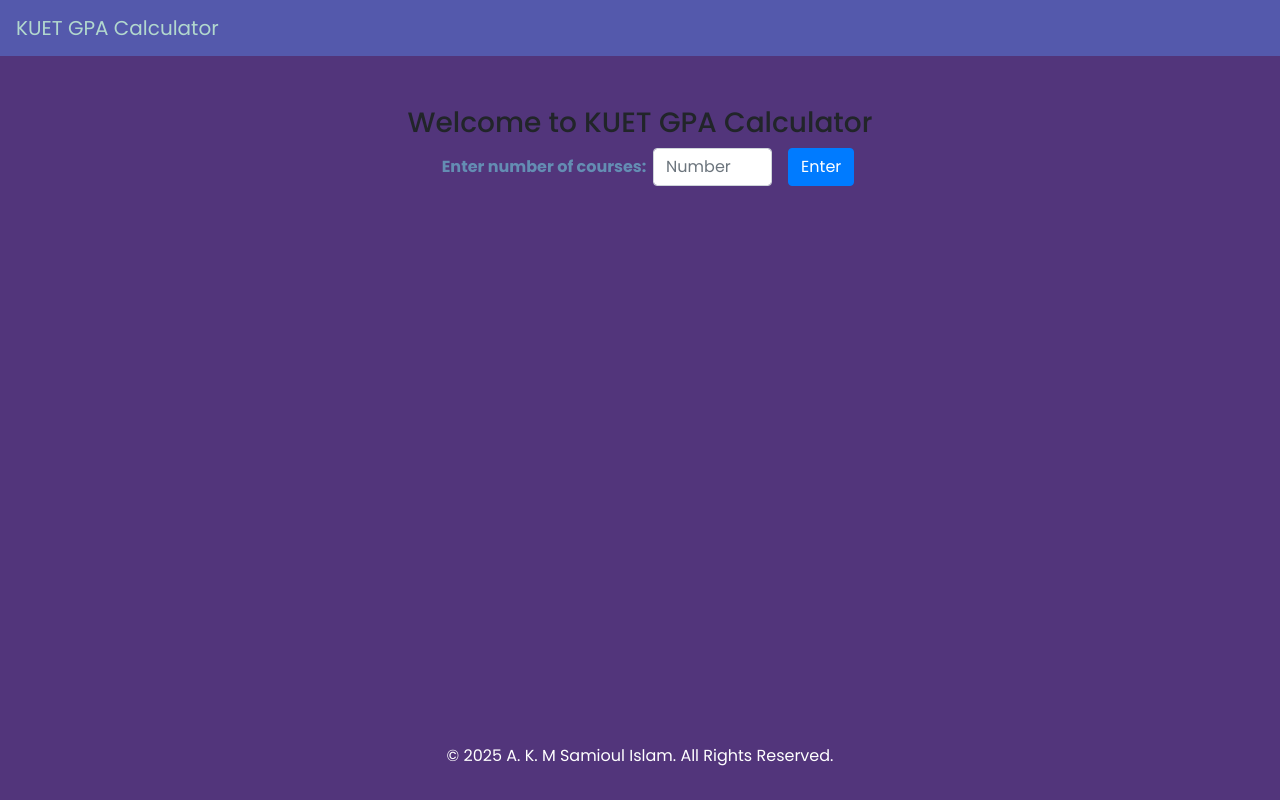
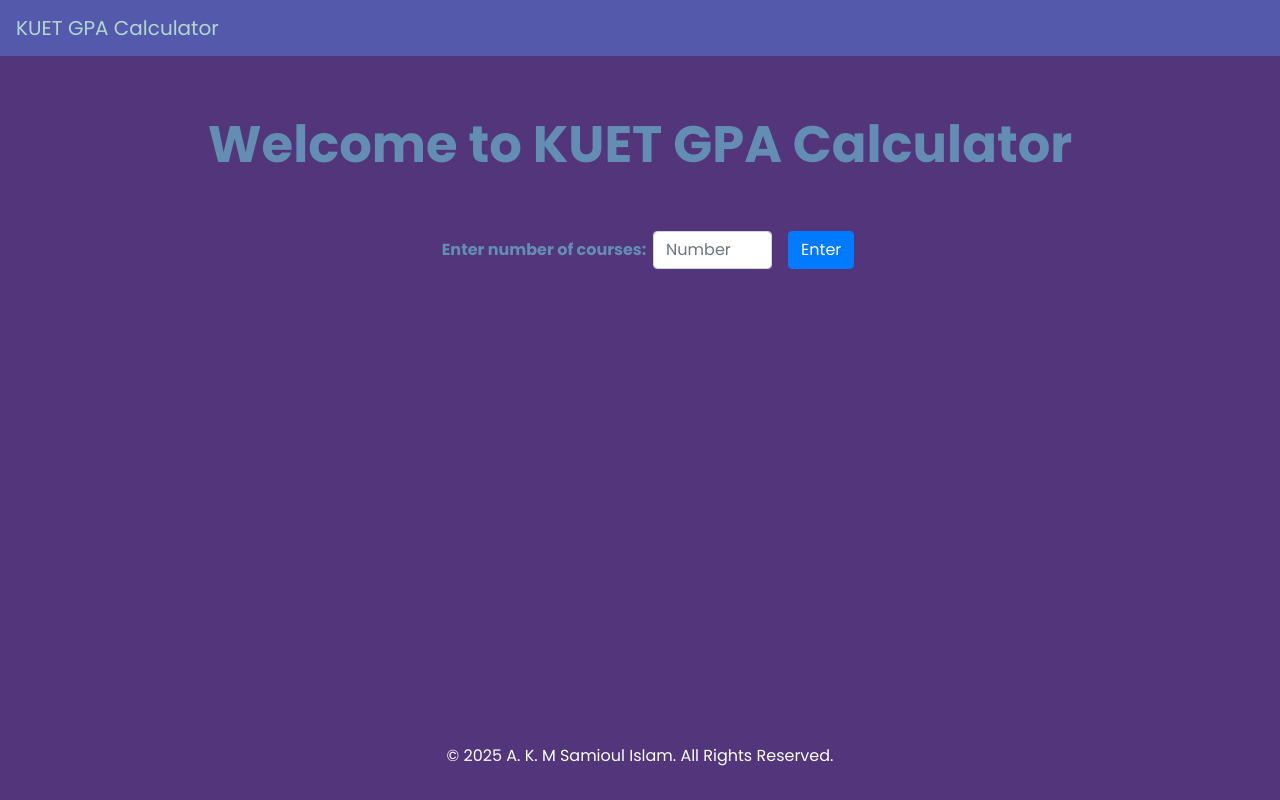
Before and after one commit to Samioul51/KUET-GPA-Calculator, a plain HTML site: page index.html in a window 1280 px wide. Drawn offline with nearby package versions, Linux system fonts and the light colour scheme; a web font is replaced by a local one.

Commit message:
modification

```diff
--- a/index.html
+++ b/index.html
@@ -27,7 +27,7 @@
     </header>
 
     <main>
-        <p class="h3">Welcome to KUET GPA Calculator</p>
+        <p class="mb-5">Welcome to KUET GPA Calculator</p>
         <div class="quantity">
             <form class="form-inline">
                 <div class="form-group mb-2">
--- a/style.css
+++ b/style.css
@@ -31,11 +31,12 @@
 }
 
 main p {
-    margin: 50px;
+    margin:50px;
+    font-size: 4vw;
+    white-space: nowrap;
     display: flex;
     justify-content: center;
     font-weight: bold;
-    font-size: large;
     color: #648DB3;
 }
 
```
